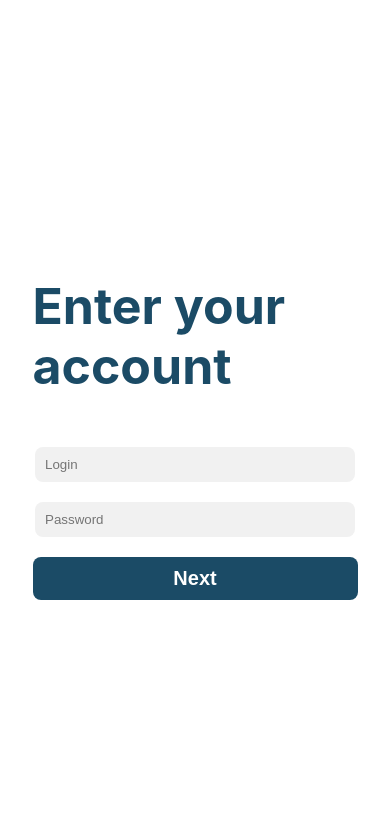
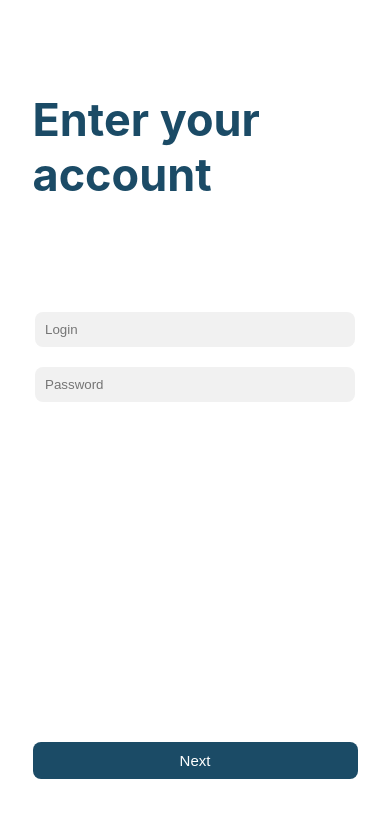
Before and after one commit to alinepmarcondes/ChatBot-IWS, a React (Create React App) app: page / in a window 390 px wide. Shown: the top 818 px of the page. Built offline with nearby package versions, Linux system fonts and the light colour scheme.

Commit message:
fix: ajuste de design (figma)

```diff
--- a/src/components/Login/Login.css
+++ b/src/components/Login/Login.css
@@ -9,9 +9,10 @@
 .login-title {
   color: #1B4B66;
     font-weight: bold;
-  font-size: 50px;
+    font-size: 45px;
     text-align: left;
     width: 325px;
+    margin-bottom: 100px;
 }
 
 .login-input {
@@ -30,6 +31,7 @@
   width: 300px;
   border-radius: 8px;
   border: none;
+  margin-bottom: 330px;
 }
 
 .login-button {
@@ -41,8 +43,7 @@
   cursor: pointer;
   width: 325px;
   border-radius: 8px;
-  font-size: 20px;
-  font-weight: bold;
+  font-size: 15px;
 }
 
 @media screen and (max-width: 736px) {
@@ -57,9 +58,10 @@
   .login-title {
     color: #1B4B66;
       font-weight: bold;
-    font-size: 50px;
+      font-size: 45px;
       text-align: left;
       width: 325px;
+      margin-bottom: 100px;
   }
 
   .login-input {
@@ -68,6 +70,7 @@
     padding: 10px;
     width: 300px;
     border-radius: 8px;
+    border: none;
   }
 
   .password-input {
@@ -76,6 +79,8 @@
     padding: 10px;
     width: 300px;
     border-radius: 8px;
+    border: none;
+    margin-bottom: 330px;
   }
 
   .login-button {
@@ -87,7 +92,6 @@
     cursor: pointer;
     width: 325px;
     border-radius: 8px;
-    font-size: 20px;
-    font-weight: bold;
+    font-size: 15px;
   }
 }
```
Lines whose indentation alone changed are shown as unchanged.
